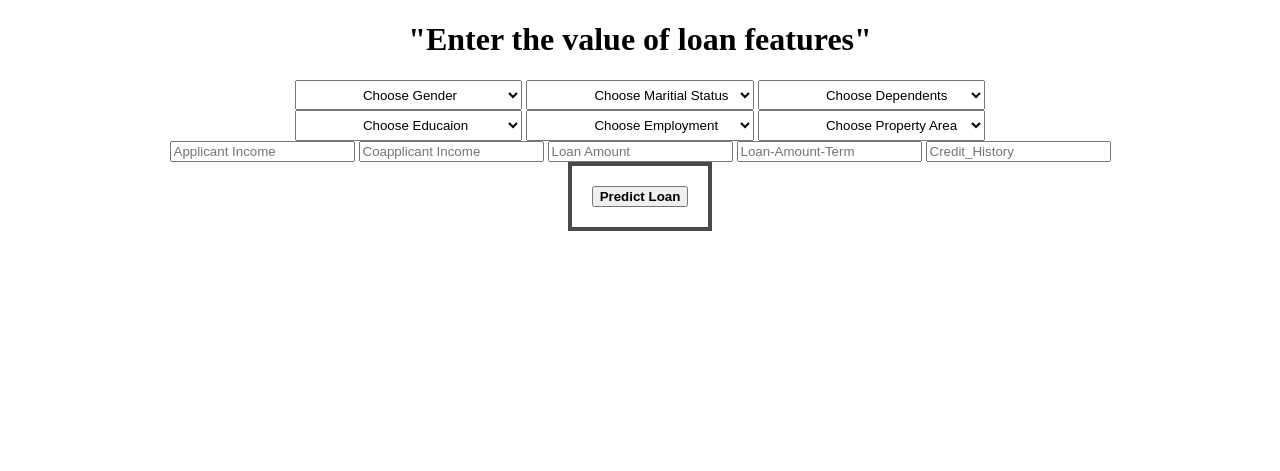
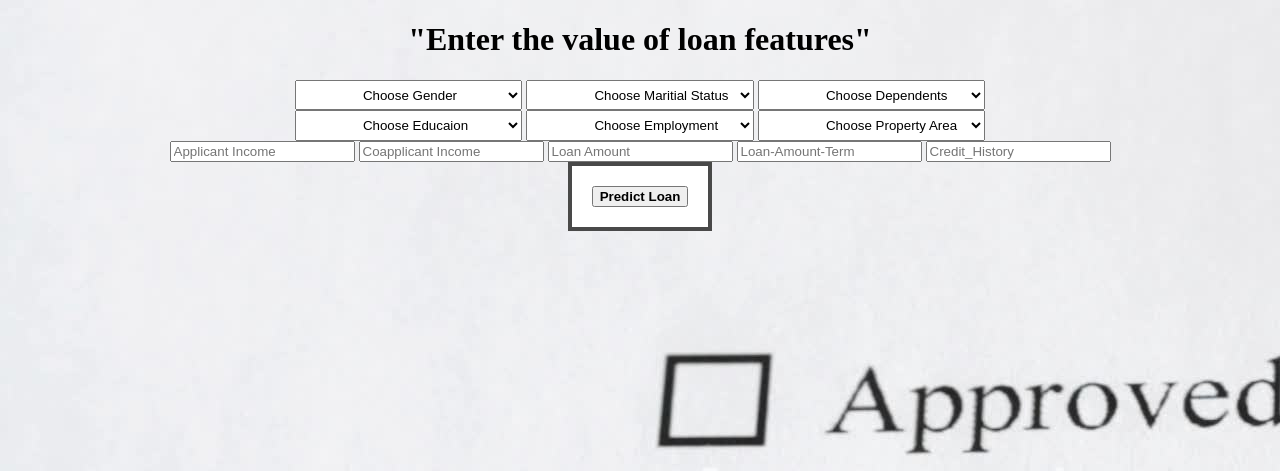
Before and after one commit to preethi744/Loan-prediction-model, a Flask app: page / in a window 1280 px wide. Shown: the top 471 px of the page. Run offline with Flask 2, Linux system fonts and the light colour scheme; parts of the project's set-up code (start-up, migrations or seed data) failed here and were passed over.

Commit message:
Update loan.html

```diff
--- a/template/loan.html
+++ b/template/loan.html
@@ -7,7 +7,7 @@
   <style>
     /* CSS code for button */
     body {
-      background-color: 'green';
+      background-image: url('approve.jpg');
       background-repeat: no-repeat;
       background-attachment: fixed;
       background-size: auto;
```
